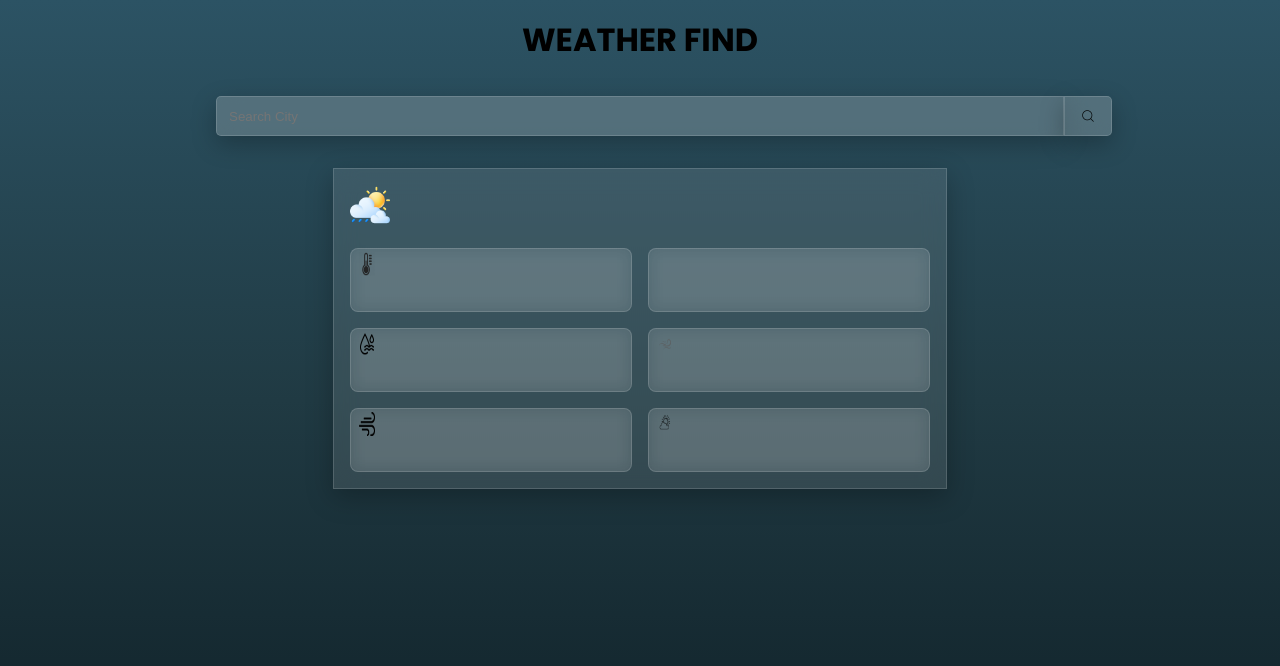
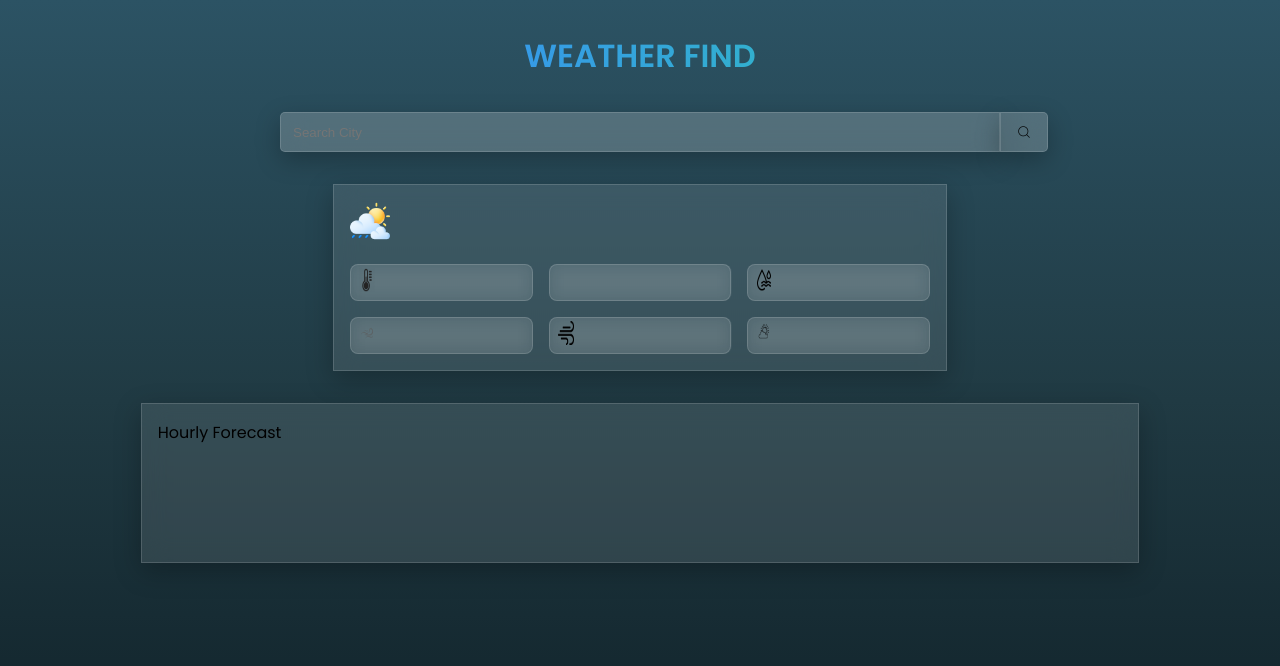
Before and after one commit to BlackJosh007/weather-app-js, a plain HTML site: page index.html in a window 1280 px wide. Drawn offline with Linux system fonts and the light colour scheme.

Commit message:
Update weather app UI and logic

```diff
--- a/index.html
+++ b/index.html
@@ -94,6 +94,10 @@
 
         </section>
 
+        <section class="hourlyF">
+            <h4>Hourly Forecast</h4>
+        </section>
+
 
     </main>
     <script src="main.js"></script>
--- a/main.js
+++ b/main.js
@@ -95,10 +95,12 @@ async function getForecast(city) {
                 closestDifference = diff;
                 closestForecast = item;
             }
+            console.log(dataList[item])
 
         });
 
         console.log(closestForecast)
+
         /* Onject_Parent Keys */
         const mainObj = closestForecast.main;
         const windObj = closestForecast.wind;
--- a/style.css
+++ b/style.css
@@ -72,6 +72,12 @@ body {
 /* HEADER */
 h1 {
     text-align: center;
+    margin-top: 1rem;
+    color: transparent;
+    background: linear-gradient(90deg, #3A86FF, #2EC4B6);
+    -webkit-background-clip: text;
+    animation: weather;
+    font-weight: 600;
 }
 
 /* SEARCH BAR STYLING */
@@ -80,10 +86,14 @@ input {
     backdrop-filter: blur(12px);
     border: 1px solid rgba(255, 255, 255, 0.15);
     box-shadow: 0 8px 25px rgba(0, 0, 0, 0.25);
-    width: calc(70vw - 3rem);
+    width:
+        /* calc(70vw - 3rem) */
+        100%;
     min-width: calc(60vw - 3rem);
-    max-width: calc(75vw - 3rem);
-    height: 5vh;
+    max-width:
+        /* calc(75vw - 5rem) */
+        400px;
+    height: 40px;
     border-radius: 5px 0px 0px 5px;
     color: var(--text-primary);
     position: relative;
@@ -99,11 +109,32 @@ input {
     min-width: 45vw;
     max-width: 50vw;
     height: auto;
-    min-height: 40vh;
+    min-height: 20vh;
     backdrop-filter: blur(12px);
     border: 1px solid rgba(255, 255, 255, 0.15);
     box-shadow: 0 8px 25px rgba(0, 0, 0, 0.25);
     padding: 1rem;
+}
+
+/* Hourly Forecast */
+.hourlyF {
+    margin-top: 2rem;
+    margin-bottom: 2rem;
+    background: var(--glass-bg);
+    backdrop-filter: blur(12px);
+    border: 1px solid rgba(255, 255, 255, 0.15);
+    box-shadow: 0 8px 25px rgba(0, 0, 0, 0.25);
+    padding: 1rem;
+    width: 78vw;
+    min-width: 45vw;
+    height: auto;
+    min-height: 20vh;
+}
+
+/* Hourly Heading */
+h4 {
+    font-weight: 400;
+    filter: brightness(90%);
 }
 
 /* Error Paragraph Styling */
@@ -113,7 +144,7 @@ input {
 
 /* SEARCH BUTTON ICON*/
 .search-btn {
-    height: 5vh;
+    height: 40px;
     width: 3rem;
     position: absolute;
     margin-top: var(--space-8);
@@ -174,7 +205,8 @@ input {
     border: 1px solid var(--glass-border);
     border-radius: 8px;
     backdrop-filter: blur(8px);
-    min-height: 8vh;
+    min-height: 15px;
+
     /* height: 8vh; */
     padding: 0.5rem;
 }
@@ -236,3 +268,33 @@ h3.active {
         transform: rotate(360deg);
     }
 }
+
+/* MEDIA QUERIESS */
+/* Small screen 320px */
+@media screen and (min-width: 320px) {
+    .weather-info {
+        grid-template-columns: 1fr;
+    }
+
+}
+
+@media screen and (min-width: 768px) {
+    .weather-info {
+        grid-template-columns: 1fr 1fr;
+    }
+}
+
+
+/* Laptops / desktops */
+@media screen and (min-width: 1024px) {
+    .weather-info {
+        grid-template-columns: 1fr 1fr 1fr;
+    }
+}
+
+/* Large desktops / wide monitors */
+@media screen and (min-width: 1440px) {
+    .weather-info {
+        grid-template-columns: 1fr 1fr 1fr 1fr;
+    }
+}
```
